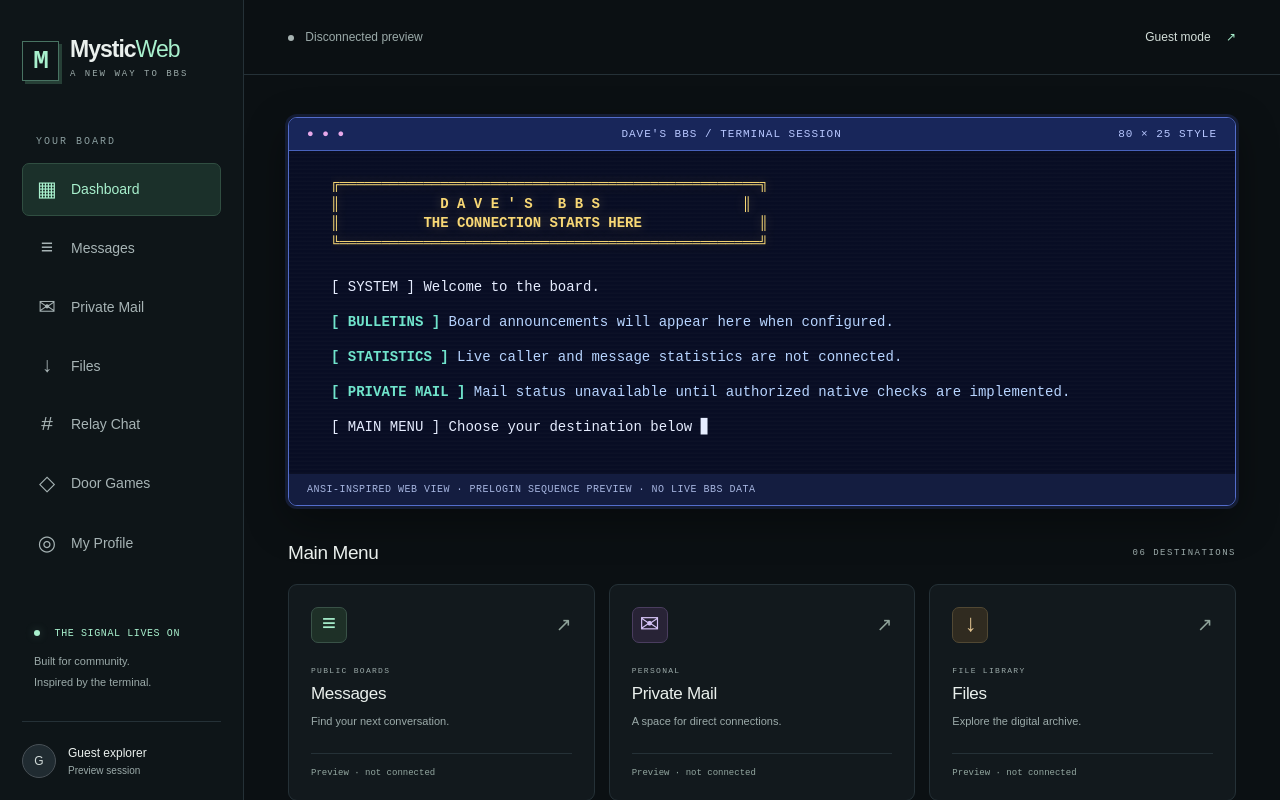
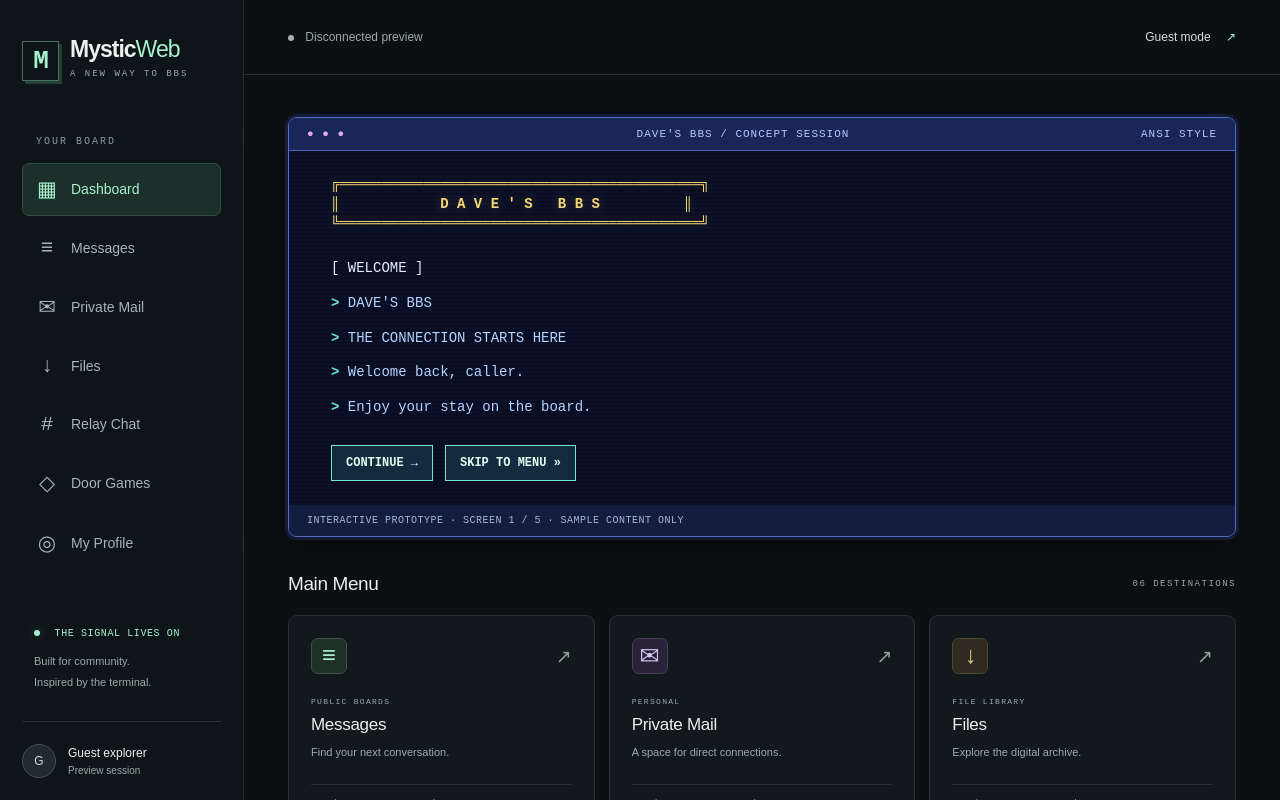
Before and after one commit to javadude334/MysticWeb, a Next.js app: page /dashboard in a window 1280 px wide. Shown: the top 800 px of the page. Built offline with nearby package versions, Linux system fonts and the light colour scheme.

Commit message:
Integrate interactive ANSI-style welcome sequence into dashboard

```diff
--- a/src/app/dashboard/page.tsx
+++ b/src/app/dashboard/page.tsx
@@ -1,6 +1,6 @@
 import Link from "next/link";
 import { Shell } from "@/components/shell";
-import styles from "./bbs-dashboard.module.css";
+import { BbsWelcomeSequence } from "./bbs-welcome-sequence";
 const areas = [
   { href: "/messages", icon: "≡", name: "Messages", text: "Find your next conversation.", tag: "PUBLIC BOARDS" },
   { href: "/private-mail", icon: "✉", name: "Private Mail", text: "A space for direct connections.", tag: "PERSONAL" },
@@ -11,21 +11,7 @@ const areas = [
 ];
 export default function Dashboard() {
   return <Shell active="/dashboard">
-    <div className={styles.terminalFrame} aria-label="BBS welcome and prelogin sequence preview">
-      <div className={styles.terminalBar}><span>● ● ●</span><span>DAVE'S BBS / TERMINAL SESSION</span><span>80 × 25 STYLE</span></div>
-      <div className={styles.screen}>
-        <pre className={styles.banner}>{`╔══════════════════════════════════════════════════╗
-║            D A V E ' S   B B S                 ║
-║          THE CONNECTION STARTS HERE              ║
-╚══════════════════════════════════════════════════╝`}</pre>
-        <p className={styles.prompt}>[ SYSTEM ] Welcome to the board.</p>
-        <p><span className={styles.label}>[ BULLETINS ]</span> Board announcements will appear here when configured.</p>
-        <p><span className={styles.label}>[ STATISTICS ]</span> Live caller and message statistics are not connected.</p>
-        <p><span className={styles.label}>[ PRIVATE MAIL ]</span> Mail status unavailable until authorized native checks are implemented.</p>
-        <p className={styles.prompt}>[ MAIN MENU ] Choose your destination below <span aria-hidden="true">▋</span></p>
-      </div>
-      <div className={styles.terminalFoot}>ANSI-INSPIRED WEB VIEW · PRELOGIN SEQUENCE PREVIEW · NO LIVE BBS DATA</div>
-    </div>
+    <BbsWelcomeSequence />
     <div className="section-heading"><h2>Main Menu</h2><span>06 DESTINATIONS</span></div>
     <section className="area-grid" aria-label="Explore the board">{areas.map((area) => <Link className="area-card" href={area.href} key={area.href}><div className="card-top"><span className="area-icon" aria-hidden="true">{area.icon}</span><span className="arrow" aria-hidden="true">↗</span></div><span className="eyebrow">{area.tag}</span><h3>{area.name}</h3><p>{area.text}</p><span className="card-status">Preview · not connected</span></Link>)}</section>
     <section className="bottom-grid"><div className="panel"><span className="eyebrow">ACTIVITY FEED</span><h2>A quiet board, for now.</h2><p>No live activity is loaded. Messages, callers, and file counts will appear only after an authorized BBS connection is configured.</p><span className="empty-line"><i /> Awaiting connection</span></div><div className="panel terminal"><div className="terminal-title"><span>CONNECTION NOTES</span><span aria-hidden="true">● ● ●</span></div><p><b>&gt;</b> Interface ready to explore</p><p><b>&gt;</b> BBS connection not configured</p><p><b>&gt;</b> No account signed in</p><p className="cursor"><b>&gt;</b> The next chapter is yours<span aria-hidden="true"> ▋</span></p></div></section>
```
